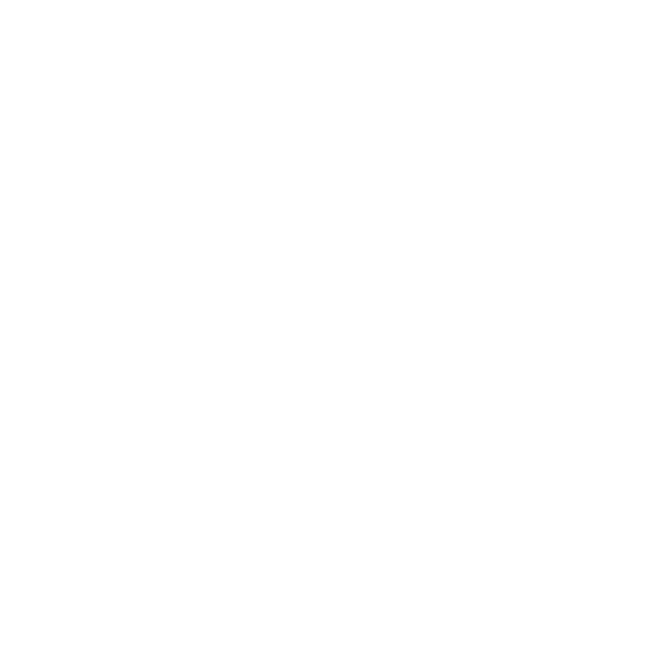
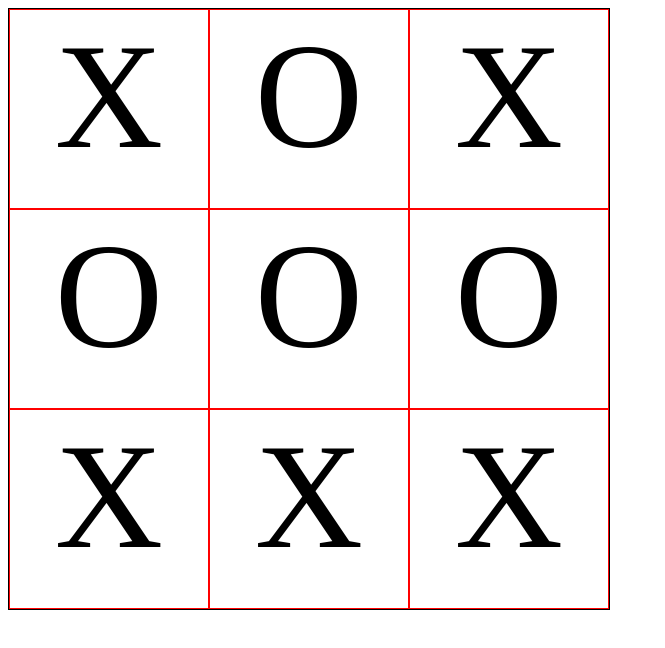
Before and after one commit to jjkjj80/tictactoe, a plain HTML site: page index.html in a window 1280 px wide. Shown: the whole page, without its empty margins (0-665 px from the left). Drawn offline with Linux system fonts and the light colour scheme.

Commit message:
create and style play board and query all cells in js

```diff
--- a/index.html
+++ b/index.html
@@ -4,8 +4,20 @@
     <meta charset="UTF-8" />
     <meta name="viewport" content="width=device-width, initial-scale=1.0" />
     <title>Document</title>
+    <link rel="stylesheet" href="style.css" />
   </head>
   <body>
+    <div class="board">
+      <div class="cell" id="tl" value="1">X</div>
+      <div class="cell" value="2">O</div>
+      <div class="cell" value="3">X</div>
+      <div class="cell" value="4">O</div>
+      <div class="cell" value="5">O</div>
+      <div class="cell" value="6">O</div>
+      <div class="cell" value="7">X</div>
+      <div class="cell" value="8">X</div>
+      <div class="cell" value="9">X</div>
+    </div>
     <script src="main.js"></script>
   </body>
 </html>
--- a/main.js
+++ b/main.js
@@ -2,7 +2,18 @@ const Game = (function () {
     let gameboard = [];
     let players = [];
     let gameFlow = {};
-    let qdom = {}
+
+    //DOM Query
+    let tl = document.querySelector("#tl");
+    let tm = document.querySelector("#tm");
+    let tr = document.querySelector("#tr");
+    let ml = document.querySelector("#ml");
+    let mm = document.querySelector("#mm");
+    let mr = document.querySelector("#mr");
+    let bl = document.querySelector("#bl");
+    let bm = document.querySelector("#bm");
+    let br = document.querySelector("#br");
+
     function Player(name) {
         let playerName = name;
         let score = 0;
@@ -14,5 +25,9 @@ const Game = (function () {
         let newPlayer = Player(name);
         players.push(newPlayer);
     }
+    function marker() {
+        let turn = 0;
+
+    }
     return {players, Player, addPlayer}
 })();
--- a/style.css
+++ b/style.css
@@ -0,0 +1,14 @@
+.board {
+    display: grid;
+    grid-template-rows: 1fr 1fr 1fr;
+    grid-template-columns: 1fr 1fr 1fr;
+    border: 1px solid black;
+    height: 600px;
+    width: 600px;
+}
+
+.cell {
+    border: 1px solid red;
+    font-size: 150px;
+    text-align: center;
+}
```
